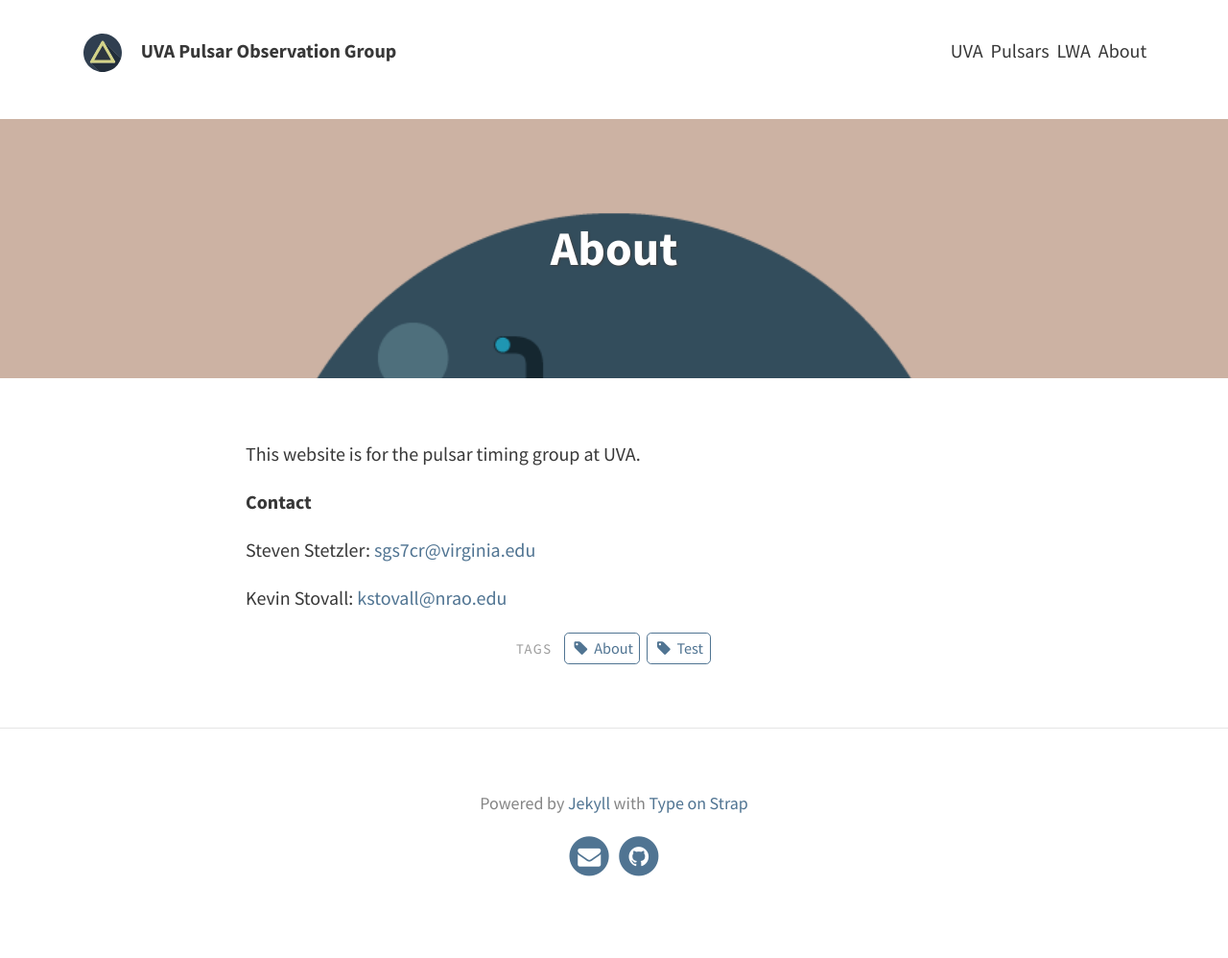
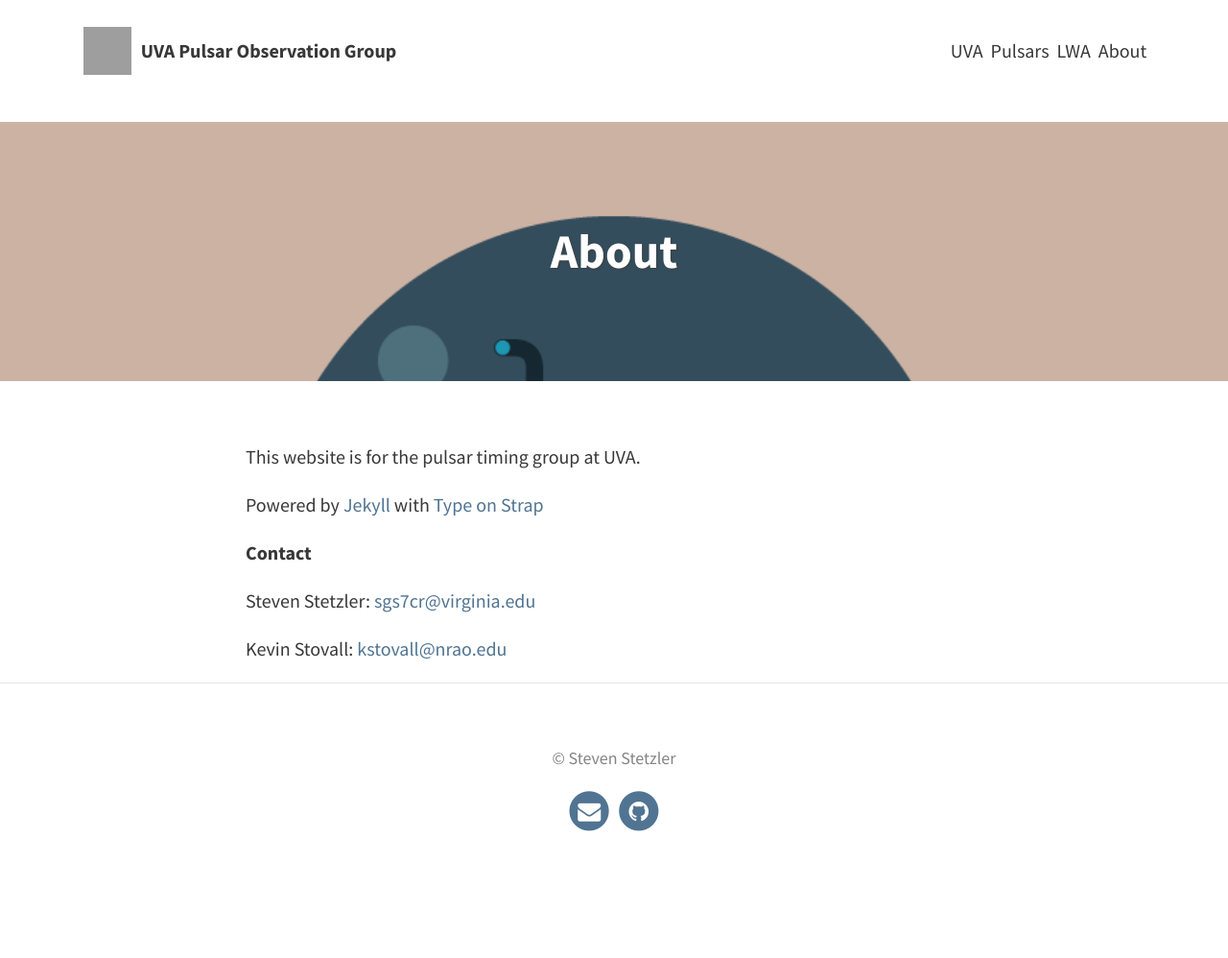
Before and after one commit to stevenstetzler/psr-obs, a Jekyll site: the page built from pages/about.md, in a window 1280 px wide. Shown: the whole page at 96% size. Built offline with Jekyll 4.4.1, drawn with Linux system fonts in a browser that asks for light colours; after the commit the page ends 951 px from its top, so only the background shows below that; grey boxes are pictures that could not be loaded.

Commit message:
Cleaning up

```diff
--- a/_config.yml
+++ b/_config.yml
@@ -6,7 +6,7 @@
 theme_settings:
   # Meta
   title: UVA Pulsar Observation Group
-  avatar: assets/img/triangle.svg
+  avatar: assets/img/logo.svg
   favicon: assets/favicon.ico
   gravatar: # Email MD5 hash
   description: "A website with blog posts and pages" # used by search engines
@@ -16,7 +16,7 @@
      UVA Pulsar Observation Group
   header_text_feature_image: assets/img/pexels/triangular.jpeg
   footer_text: >
-   Powered by <a href="https://jekyllrb.com/">Jekyll</a> with <a href="https://github.com/sylhare/Type-on-Strap">Type on Strap</a>
+    &copy; Steven Stetzler
 
   # Icons
   rss: false
--- a/_sass/includes/_navbar.scss
+++ b/_sass/includes/_navbar.scss
@@ -11,12 +11,12 @@
     }
 
     .avatar {
-        height: 3em;
-        width: 3em;
+        height: 3.5em;
+        width: 3.5em;
         float: left;
-        margin-top: -13px;
+        margin-top: -20px;
         border-radius: 0.2em;
-        margin-right: 0.5em;
+        margin-right: 0.0em;
         padding: 10px 10px;
 
     }
--- a/pages/about.md
+++ b/pages/about.md
@@ -3,11 +3,12 @@ layout: page
 title: About
 permalink: /about/
 feature-img: "assets/img/portfolio/submarine.png"
-tags: [About, Test]
 order: 4
 ---
 
 This website is for the pulsar timing group at UVA.
+
+Powered by <a href="https://jekyllrb.com/">Jekyll</a> with <a href="https://github.com/sylhare/Type-on-Strap">Type on Strap</a>
 
 **Contact**
 
```
